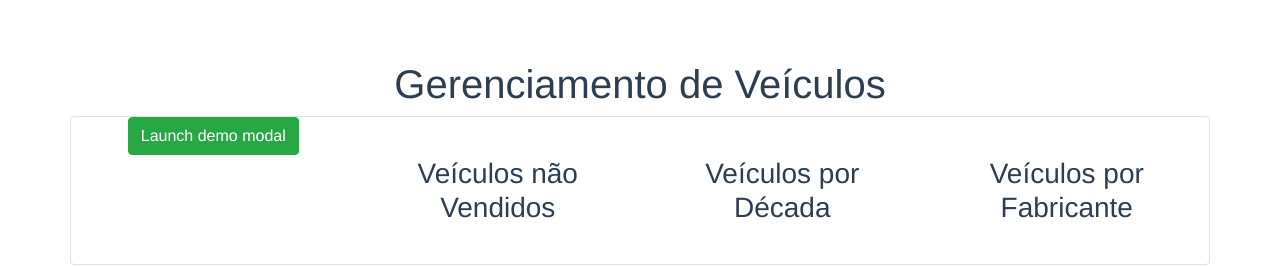
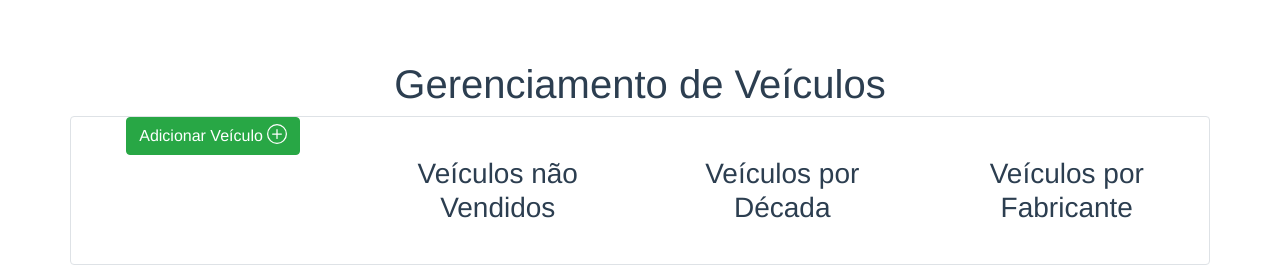
Before and after one commit to PGabriel-MB/TinnovaTeste, a Vue app in the folder ex5-frontend/: page / in a window 1280 px wide. Shown: the top 266 px of the page. Built offline with nearby package versions, Linux system fonts and the light colour scheme; no server answers.

Commit message:
inserido icone no componente

```diff
--- a/ex5-frontend/src/components/CadastrarVeículo.vue
+++ b/ex5-frontend/src/components/CadastrarVeículo.vue
@@ -1,16 +1,24 @@
 <template>
   <div>
-    <b-button v-b-modal.modal-1 variant='success'>Launch demo modal</b-button>
+    <b-button v-b-modal.modal-1 variant='success'>
+      Adicionar Veículo
+      <b-icon icon="plus-circle"></b-icon>
+    </b-button>
 
-    <b-modal id="modal-1" size="lg" title="BootstrapVue">
-      <p class="my-4">Hello from modal!</p>
+    <b-modal id="modal-1" size="lg" title="Cadastrar Veículo">
+
     </b-modal>
   </div>
 </template>
 
 <script>
+import { BIcon } from "bootstrap-vue";
+
 export default {
   name: "CadastraVeiculo",
+  components:{
+    BIcon
+  },
   methods: {
 
   }
```
